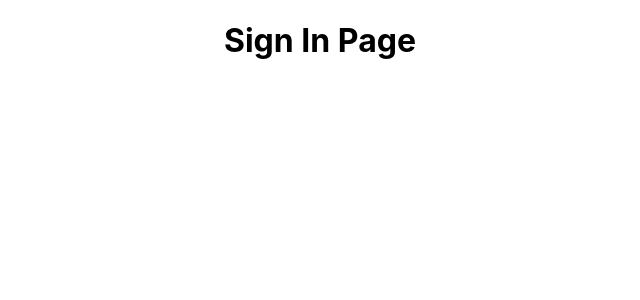
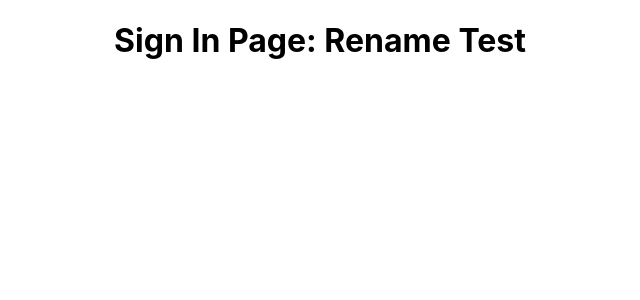
Before and after one commit to LWalk2678/Project-3, a React (Create React App) app in the folder client/: page /sign-in in a window 1280 px wide. Shown: the top 300 px of the page, without its empty margins (320-960 px from the left). Built offline with nearby package versions, Linux system fonts and the light colour scheme.

Commit message:
testing rename

```diff
--- a/client/src/screens/SignIn/Signin.css
+++ b/client/src/screens/SignIn/Signin.css
@@ -0,0 +1,3 @@
+body {
+    color: rgb(196, 115, 152);
+}
--- a/client/src/screens/SignIn/Signin.js
+++ b/client/src/screens/SignIn/Signin.js
@@ -1,4 +1,3 @@
-import { useState } from 'react';
 
 
 
@@ -6,8 +5,8 @@ const SignIn = (props) => {
 
   return (
     <div>
-        <h1>Sign In Page</h1>
-      </div>
+        <h1>Sign In Page: Rename Test</h1>
+    </div>
   )
 }
 
```
